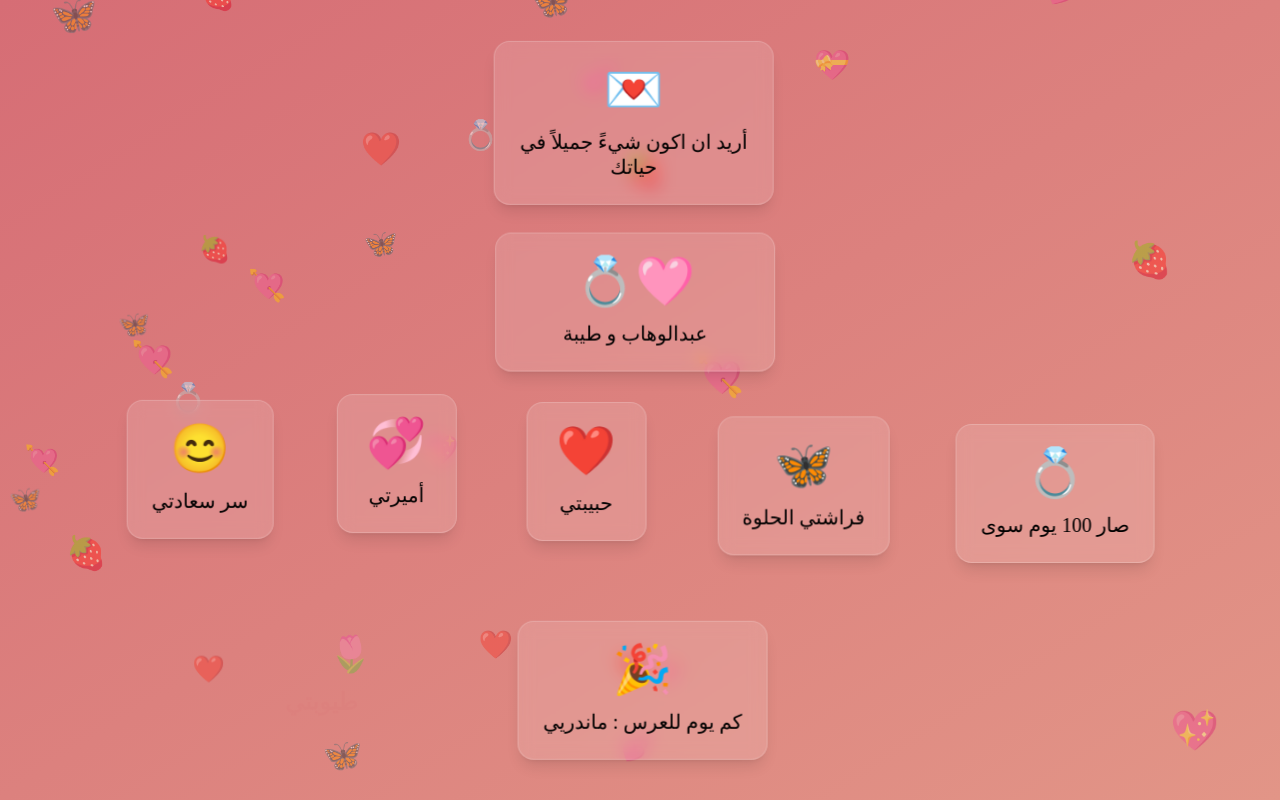
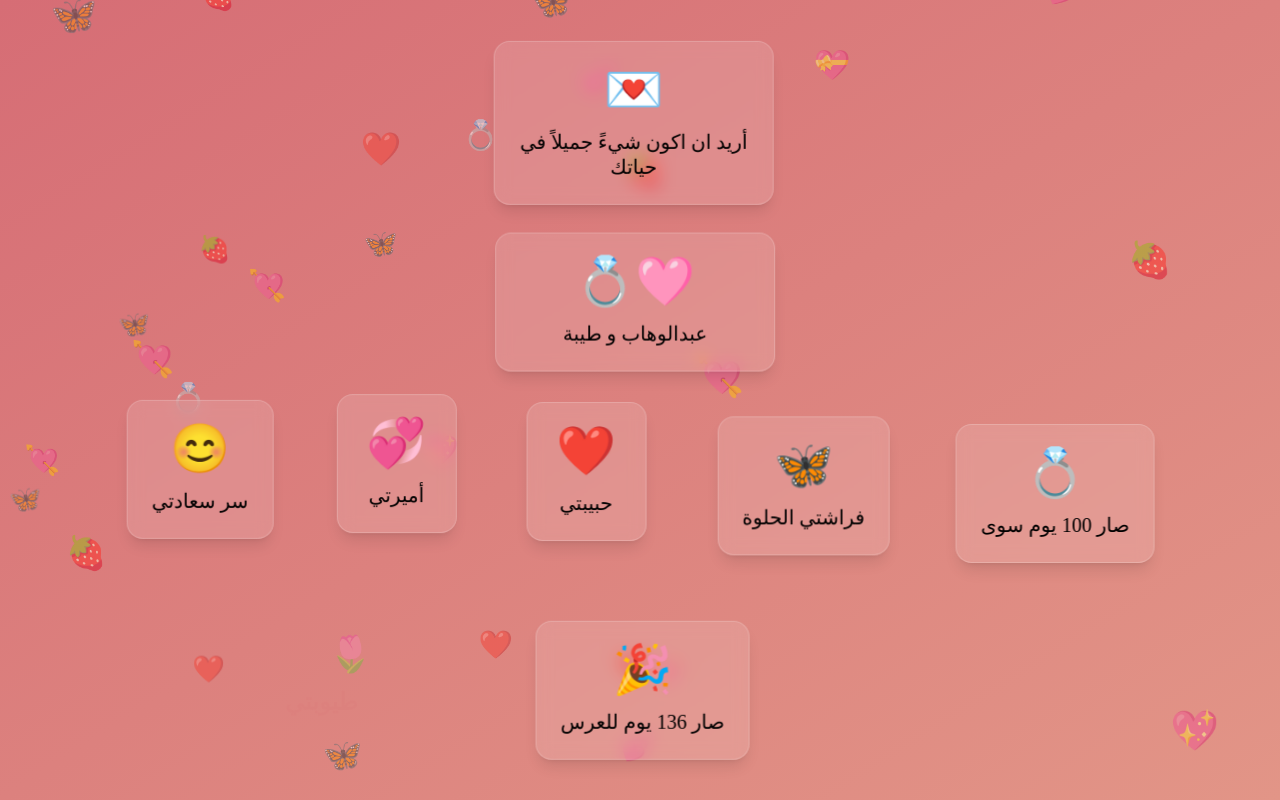
Before and after one commit to Wh0ba/ourstory, a React (Vite) app: page / in a window 1280 px wide. Built offline with nearby package versions, Linux system fonts and the light colour scheme.

Commit message:
Update App.jsx
wedding 💍

```diff
--- a/src/App.jsx
+++ b/src/App.jsx
@@ -17,7 +17,12 @@ const cards = [
 		)} يوم سوى`,
 		emoji: "💍",
 	},
-	{ title: "كم يوم للعرس : ماندريي", emoji: "🎉" },
+	{ title: `صار ${Math.max(
+			0,
+			Math.floor((new Date("2025-12-25").getTime() - Date.now()) /
+					(1000 * 60 * 60 * 24)
+			)
+		)} يوم للعرس `, emoji: "🎉" },
 ];
 
 function CardList() {
```
